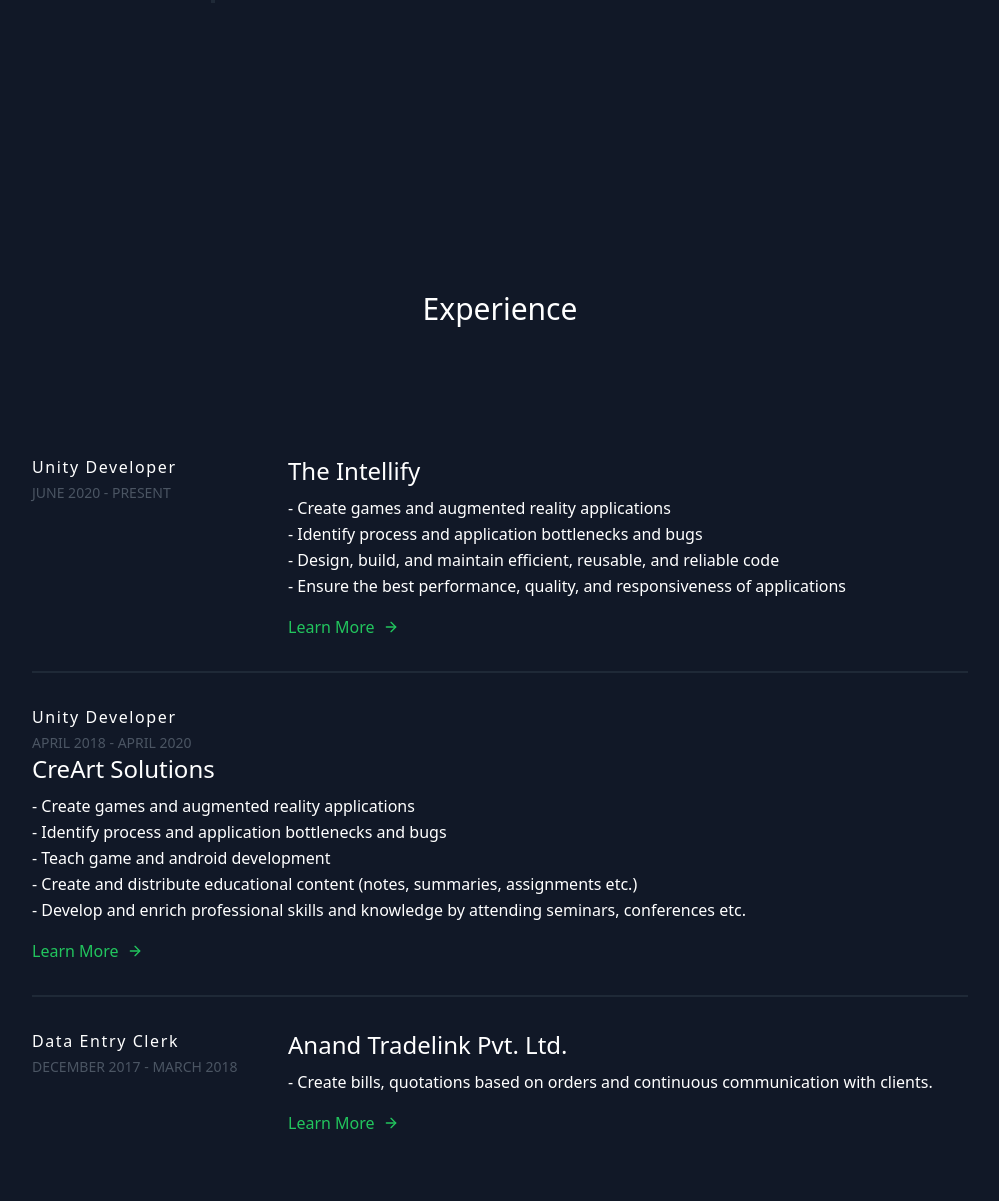
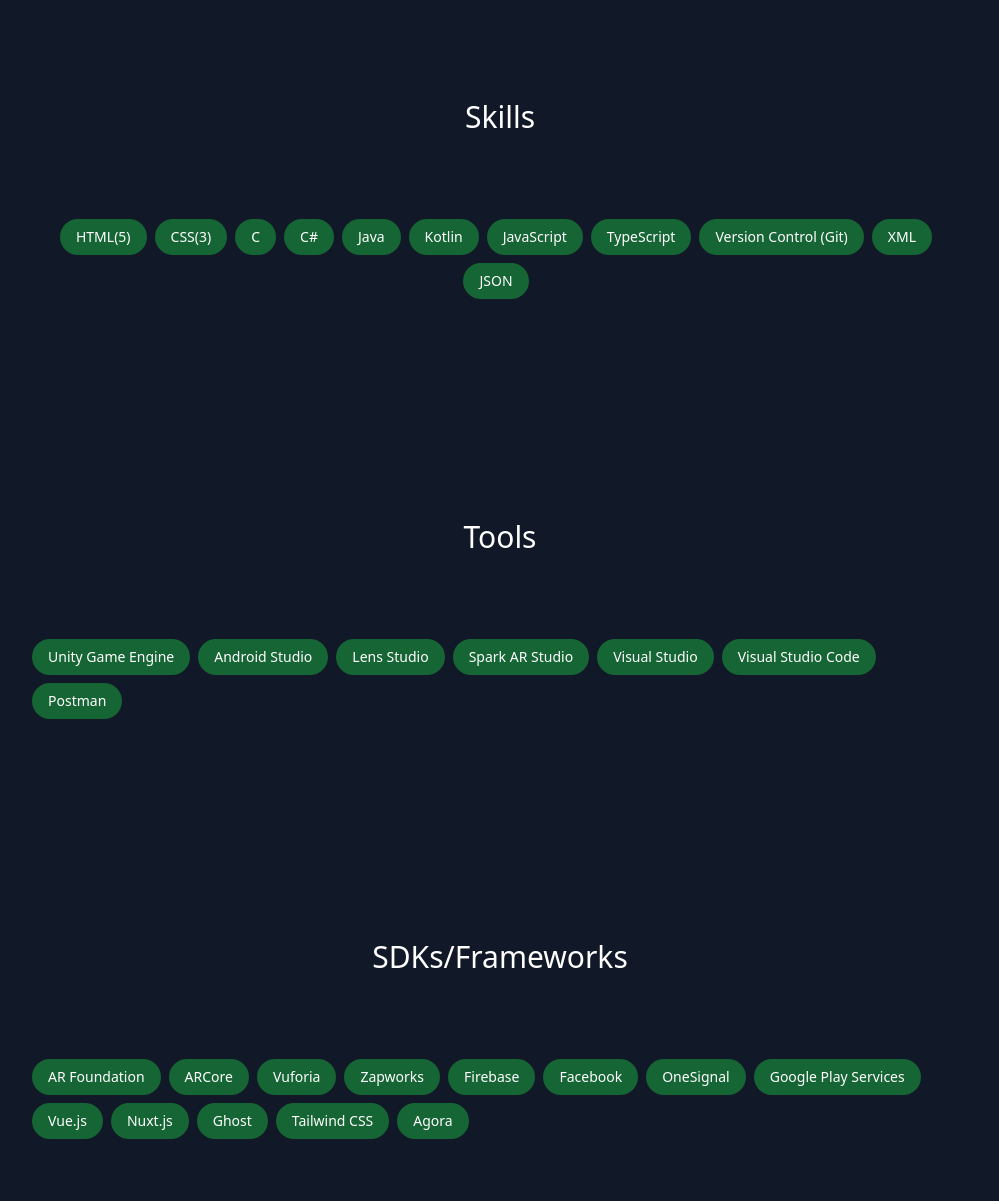
Before and after one commit to dhvl5/dhvl5.com, a website: page index.html in a window 1280 px wide. Shown: the part 1599-2800 px from the top of the page, without its empty margins (140-1139 px from the left). Drawn offline with Linux system fonts and the light colour scheme.

Commit message:
Added skills, tools and frameworks

```diff
--- a/index.html
+++ b/index.html
@@ -43,7 +43,7 @@
                 <h3 class="mb-8">HOWDY-DOODY!</h3>
                 <h1 class="title-font text-5xl sm:text-6xl lg:text-7xl mb-8 font-medium text-white leading-none">I am
                     <br class="hidden lg:inline-block">
-                    <p class="text-green-700">
+                    <p class="text-green-800">
                         Dhaval Prajapati.
                     </p>
                 </h1>
@@ -51,8 +51,8 @@
                     a passionate self-made game developer <br>who loves coding and making cool stuff with it.
                 </p>
                 <div class="flex justify-center">
-                    <a href="#contactme" class="inline-flex text-white bg-green-500 border-0 py-2 px-6 focus:outline-none hover:bg-green-600 rounded text-lg transform ease-in-out duration-200">Say 'hi'</a>
-                    <a href="/assets/Dhaval_Prajapati.pdf" target="_blank" class="inline-flex text-white border border-green-500 ml-2 py-2 px-6 focus:outline-none hover:bg-green-600 rounded text-lg transform ease-in-out duration-200">Download CV</a>
+                    <a href="#contactme" class="inline-flex text-white bg-green-600 border-0 py-2 px-6 focus:outline-none hover:bg-green-700 rounded text-lg transform ease-in-out duration-200">Say 'hi'</a>
+                    <a href="/assets/Dhaval_Prajapati.pdf" target="_blank" class="inline-flex text-white border border-green-600 ml-2 py-2 px-6 focus:outline-none hover:bg-green-700 rounded text-lg transform ease-in-out duration-200">Download CV</a>
                 </div>
             </div>
             <div class="w-full flex justify-center sticky top-[90vh]">
@@ -67,7 +67,6 @@
         <div id="projects" class="container px-5 py-24 mx-auto">
             <section class="text-gray-400 bg-gray-900 body-font">
               <h1 class="sm:text-3xl text-2xl font-medium title-font mb-4 pb-16 text-white flex justify-center">Projects</h1>
-                <div class="container px-5 py-24 mx-auto flex flex-wrap">
               <div class="flex relative pt-10 pb-20 sm:items-center md:w-2/3 mx-auto">
                 <div class="h-full w-6 absolute inset-0 flex items-center justify-center">
                   <div class="h-full w-1 bg-gray-800 pointer-events-none"></div>
@@ -78,9 +77,9 @@
                     <img src="/assets/bookland_logo.png" />
                   </div>
                   <div class="flex-grow sm:pl-6 mt-6 sm:mt-0">
-                                <h2 class="font-medium title-font text-white mb-1 text-xl"> Bookland </h2>
+                    <h2 class="font-medium title-font text-white mb-1 text-xl">Bookland</h2>
                     <p class="leading-relaxed">An android app where you can track all of your book readings.</p>
-                                <a href="https://github.com/dhvl5/Bookland" target="_blank" class="text-green-500 inline-flex items-center mt-4">Learn More
+                    <a href="https://github.com/dhvl5/Bookland" target="_blank" class="text-green-600 inline-flex items-center mt-4">Learn More
                       <svg class="w-4 h-4 ml-2" viewBox="0 0 24 24" stroke="currentColor" stroke-width="2" fill="none" stroke-linecap="round" stroke-linejoin="round">
                           <path d="M5 12h14"></path>
                           <path d="M12 5l7 7-7 7"></path>
@@ -101,7 +100,7 @@
                   <div class="flex-grow sm:pl-6 mt-6 sm:mt-0">
                     <h2 class="font-medium title-font text-white mb-1 text-xl">dhvl5.com</h2>
                     <p class="leading-relaxed">This website itself.</p>
-                                <a href="https://github.com/dhvl5/Bookland" target="_blank" class="text-green-500 inline-flex items-center mt-4">Learn More
+                    <a href="https://github.com/dhvl5/dhvl5.com" target="_blank" class="text-green-600 inline-flex items-center mt-4">Learn More
                       <svg class="w-4 h-4 ml-2" viewBox="0 0 24 24" stroke="currentColor" stroke-width="2" fill="none" stroke-linecap="round" stroke-linejoin="round">
                       <path d="M5 12h14"></path>
                       <path d="M12 5l7 7-7 7"></path>
@@ -110,7 +109,158 @@
                   </div>
                 </div>
               </div>
+            </section>
         </div>
+
+        <div id="skills" class="container px-5 py-24 mx-auto">
+          <section class="text-white body-font">
+              <h1 class="sm:text-3xl text-2xl font-medium title-font mb-4 pb-16 text-white flex justify-center">Skills</h1>
+              <li class="mb-6 justify-center items-center text-center flex flex-wrap">
+                <span
+                  class="mr-2 my-1 rounded-full px-4 text-sm py-2 font-medium bg-green-800"
+                  >HTML(5)</span
+                >
+                <span
+                  class="mr-2 my-1 rounded-full px-4 text-sm py-2 font-medium bg-green-800"
+                  >CSS(3)</span
+                >
+                <span
+                  class="mr-2 my-1 rounded-full px-4 text-sm py-2 font-medium bg-green-800"
+                  >C</span
+                >
+                <span
+                  class="mr-2 my-1 rounded-full px-4 text-sm py-2 font-medium bg-green-800"
+                  >C#</span
+                >
+                <span
+                  class="mr-2 my-1 rounded-full px-4 text-sm py-2 font-medium bg-green-800"
+                  >Java</span
+                >
+                <span
+                  class="mr-2 my-1 rounded-full px-4 text-sm py-2 font-medium bg-green-800"
+                  >Kotlin</span
+                >
+                <span
+                  class="mr-2 my-1 rounded-full px-4 text-sm py-2 font-medium bg-green-800"
+                  >JavaScript</span
+                >
+                <span
+                  class="mr-2 my-1 rounded-full px-4 text-sm py-2 font-medium bg-green-800"
+                  >TypeScript</span
+                >
+                <span
+                  class="mr-2 my-1 rounded-full px-4 text-sm py-2 font-medium bg-green-800"
+                  >Version Control (Git)</span
+                >
+                <span
+                  class="mr-2 my-1 rounded-full px-4 text-sm py-2 font-medium bg-green-800"
+                  >XML</span
+                >
+                <span
+                  class="mr-2 my-1 rounded-full px-4 text-sm py-2 font-medium bg-green-800"
+                  >JSON</span
+                >
+              </li>
+          </section>
+      </div>
+
+      <div id="tools" class="container px-5 py-24 mx-auto">
+        <section class="text-white body-font">
+            <h1 class="sm:text-3xl text-2xl font-medium title-font mb-4 pb-16 text-white flex justify-center">Tools</h1>
+            <ul class="flex justify-center">
+              <li class="mb-6 flex flex-wrap">
+                <span
+                  class="mr-2 my-1 rounded-full px-4 text-sm py-2 font-medium bg-green-800"
+                  >Unity Game Engine</span
+                >
+                <span
+                  class="mr-2 my-1 rounded-full px-4 text-sm py-2 font-medium bg-green-800"
+                  >Android Studio</span
+                >
+                <span
+                  class="mr-2 my-1 rounded-full px-4 text-sm py-2 font-medium bg-green-800"
+                  >Lens Studio</span
+                >
+                <span
+                  class="mr-2 my-1 rounded-full px-4 text-sm py-2 font-medium bg-green-800"
+                  >Spark AR Studio</span
+                >
+                <span
+                  class="mr-2 my-1 rounded-full px-4 text-sm py-2 font-medium bg-green-800"
+                  >Visual Studio</span
+                >
+                <span
+                  class="mr-2 my-1 rounded-full px-4 text-sm py-2 font-medium bg-green-800"
+                  >Visual Studio Code</span
+                >
+                <span
+                  class="mr-2 my-1 rounded-full px-4 text-sm py-2 font-medium bg-green-800"
+                  >Postman</span
+                >
+              </li>
+            </ul>
+        </section>
+      </div>
+
+      <div id="frameworks" class="container px-5 py-24 mx-auto">
+        <section class="text-white body-font">
+            <h1 class="sm:text-3xl text-2xl font-medium title-font mb-4 pb-16 text-white flex justify-center">SDKs/Frameworks</h1>
+            <ul class="flex justify-center">
+              <li class="mb-6 flex flex-wrap">
+                <span
+                  class="mr-2 my-1 rounded-full px-4 text-sm py-2 font-medium bg-green-800"
+                  >AR Foundation</span
+                >
+                <span
+                  class="mr-2 my-1 rounded-full px-4 text-sm py-2 font-medium bg-green-800"
+                  >ARCore</span
+                >
+                <span
+                  class="mr-2 my-1 rounded-full px-4 text-sm py-2 font-medium bg-green-800"
+                  >Vuforia</span
+                >
+                <span
+                  class="mr-2 my-1 rounded-full px-4 text-sm py-2 font-medium bg-green-800"
+                  >Zapworks</span
+                >
+                <span
+                  class="mr-2 my-1 rounded-full px-4 text-sm py-2 font-medium bg-green-800"
+                  >Firebase</span
+                >
+                <span
+                  class="mr-2 my-1 rounded-full px-4 text-sm py-2 font-medium bg-green-800"
+                  >Facebook</span
+                >
+                <span
+                  class="mr-2 my-1 rounded-full px-4 text-sm py-2 font-medium bg-green-800"
+                  >OneSignal</span
+                >
+                <span
+                  class="mr-2 my-1 rounded-full px-4 text-sm py-2 font-medium bg-green-800"
+                  >Google Play Services</span
+                >
+                <span
+                  class="mr-2 my-1 rounded-full px-4 text-sm py-2 font-medium bg-green-800"
+                  >Vue.js</span
+                >
+                <span
+                  class="mr-2 my-1 rounded-full px-4 text-sm py-2 font-medium bg-green-800"
+                  >Nuxt.js</span
+                >
+                <span
+                  class="mr-2 my-1 rounded-full px-4 text-sm py-2 font-medium bg-green-800"
+                  >Ghost</span
+                >
+                <span
+                  class="mr-2 my-1 rounded-full px-4 text-sm py-2 font-medium bg-green-800"
+                  >Tailwind CSS</span
+                >
+                <span
+                  class="mr-2 my-1 rounded-full px-4 text-sm py-2 font-medium bg-green-800"
+                  >Agora</span
+                >
+              </li>
+            </ul>
         </section>
       </div>
 
@@ -125,7 +275,7 @@
               <div class="md:flex-grow">
                 <h2 class="text-2xl font-medium text-white title-font mb-2">The Intellify</h2>
                 <p class="leading-relaxed text-white">- Create games and augmented reality applications<br>- Identify process and application bottlenecks and bugs<br>- Design, build, and maintain efficient, reusable, and reliable code<br>- Ensure the best performance, quality, and responsiveness of applications</p>
-                  <a href="https://theintellify.com/" target="_blank" class="text-green-500 inline-flex items-center mt-4">Learn More
+                <a href="https://theintellify.com/" target="_blank" class="text-green-600 inline-flex items-center mt-4">Learn More
                   <svg class="w-4 h-4 ml-2" viewBox="0 0 24 24" stroke="currentColor" stroke-width="2" fill="none" stroke-linecap="round" stroke-linejoin="round">
                     <path d="M5 12h14"></path>
                     <path d="M12 5l7 7-7 7"></path>
@@ -141,7 +291,7 @@
               <div class="md:flex-grow">
                 <h2 class="text-2xl font-medium text-white title-font mb-2">CreArt Solutions</h2>
                 <p class="leading-relaxed text-white">- Create games and augmented reality applications<br>- Identify process and application bottlenecks and bugs<br>- Teach game and android development<br>- Create and distribute educational content (notes, summaries, assignments etc.)<br>- Develop and enrich professional skills and knowledge by attending seminars, conferences etc.</p>
-                  <a href="https://creart.in/" target="_blank" class="text-green-500 inline-flex items-center mt-4">Learn More
+                <a href="https://creart.in/" target="_blank" class="text-green-600 inline-flex items-center mt-4">Learn More
                   <svg class="w-4 h-4 ml-2" viewBox="0 0 24 24" stroke="currentColor" stroke-width="2" fill="none" stroke-linecap="round" stroke-linejoin="round">
                     <path d="M5 12h14"></path>
                     <path d="M12 5l7 7-7 7"></path>
@@ -157,7 +307,7 @@
               <div class="md:flex-grow">
                 <h2 class="text-2xl font-medium text-white title-font mb-2">Anand Tradelink Pvt. Ltd.</h2>
                 <p class="leading-relaxed text-white"> - Create bills, quotations based on orders and continuous communication with clients.</p>
-                  <a href="https://atpl.biz/" target="_blank" class="text-green-500 inline-flex items-center mt-4">Learn More
+                <a href="https://atpl.biz/" target="_blank" class="text-green-600 inline-flex items-center mt-4">Learn More
                   <svg class="w-4 h-4 ml-2" viewBox="0 0 24 24" stroke="currentColor" stroke-width="2" fill="none" stroke-linecap="round" stroke-linejoin="round">
                     <path d="M5 12h14"></path>
                     <path d="M12 5l7 7-7 7"></path>
@@ -206,13 +356,13 @@
           <div class="lg:w-1/2 md:w-2/3 mx-auto">
             <div class="flex flex-wrap -m-2 justify-center">
               <div class="p-2 w-1/2">
-                  <input id="nameInput" v-model="form.name" class="w-full bg-gray-800 rounded border border-gray-700 text-white focus:outline-none focus:border-green-500 text-base px-4 py-2" placeholder="Name" type="text" name="name" required>
+                <input id="nameInput" v-model="form.name" class="w-full bg-gray-800 rounded border border-gray-700 text-white focus:outline-none focus:border-green-600 text-base px-4 py-2" placeholder="Name" type="text" name="name" required>
               </div>
               <div class="p-2 w-1/2">
-                  <input id="emailInput" v-model="form.email" class="w-full bg-gray-800 rounded border border-gray-700 text-white focus:outline-none focus:border-green-500 text-base px-4 py-2" placeholder="Email" type="email" name="email" pattern="/^[a-zA-Z0-9.!#$%&'*+/=?^_`{|}~-]+@[a-zA-Z0-9-]+(?:\.[a-zA-Z0-9-]+)*$/" required>
+                <input id="emailInput" v-model="form.email" class="w-full bg-gray-800 rounded border border-gray-700 text-white focus:outline-none focus:border-green-600 text-base px-4 py-2" placeholder="Email" type="email" name="email" pattern="/^[a-zA-Z0-9.!#$%&'*+/=?^_`{|}~-]+@[a-zA-Z0-9-]+(?:\.[a-zA-Z0-9-]+)*$/" required>
               </div>
               <div class="p-2 w-full">
-                  <textarea id="msgInput" v-model="form.msg" class="w-full bg-gray-800 rounded border border-gray-700 text-white focus:outline-none h-48 focus:border-green-500 text-base px-4 py-2 resize-none block" placeholder="Message" name="message" required></textarea>
+                <textarea id="msgInput" v-model="form.msg" class="w-full bg-gray-800 rounded border border-gray-700 text-white focus:outline-none h-48 focus:border-green-600 text-base px-4 py-2 resize-none block" placeholder="Message" name="message" required></textarea>
               </div>
               <div id="errorAlert" class="bg-red-100 hidden border border-red-400 text-red-700 p-2 w-full rounded relative" role="alert">
                 <strong class="font-bold">Nah!</strong>
@@ -236,7 +386,7 @@
                 </span>
               </div>
               <div class="mt-12 p-2 w-full">
-                  <button onclick="submitForm();" class="flex mx-auto text-white bg-green-500 border-0 py-2 px-8 focus:outline-none hover:bg-green-600 rounded text-lg transform ease-in-out duration-200">Submit</button>
+                <button onclick="submitForm();" class="flex mx-auto text-white bg-green-600 border-0 py-2 px-8 focus:outline-none hover:bg-green-700 rounded text-lg transform ease-in-out duration-200">Submit</button>
               </div>
             </div>
           </div>
@@ -254,7 +404,7 @@
                   <div>
                       <div class="flex items-stretch">
                           <input required type="email" name="member[email]" id="member_email" placeholder="Enter your email" class="revue-form-field px-4 w-full rounded border-gray-300 shadow-sm focus:border-indigo-300 focus:ring focus:ring-indigo-200 focus:ring-opacity-50"/>
-                            <input type="submit" value="Subscribe" name="member[subscribe]" id="member_submit" class="flex mx-auto text-white bg-green-500 border-0 py-3 px-5 ml-4 focus:outline-none hover:bg-green-600 rounded text-lg transform ease-in-out duration-200 cursor-pointer" />
+                          <input type="submit" value="Subscribe" name="member[subscribe]" id="member_submit" class="flex mx-auto text-white bg-green-600 border-0 py-3 px-5 ml-4 focus:outline-none hover:bg-green-700 rounded text-lg transform ease-in-out duration-200 cursor-pointer" />
                       </div>
                       <div class="text-white mt-2 text-sm">
                           <p class="revue-form-footer">
```
Also changed, not shown: dist/output.css. Lines whose indentation alone changed are shown as unchanged.
